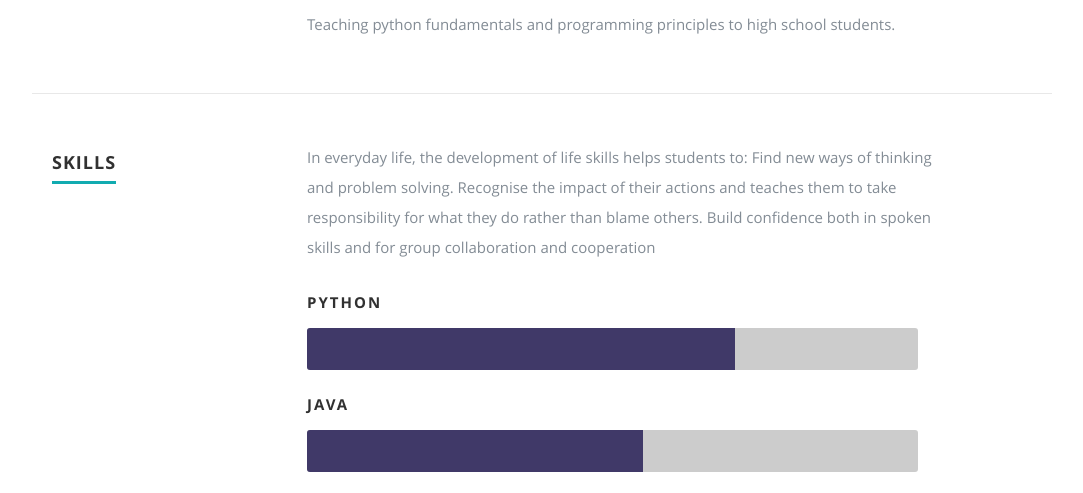
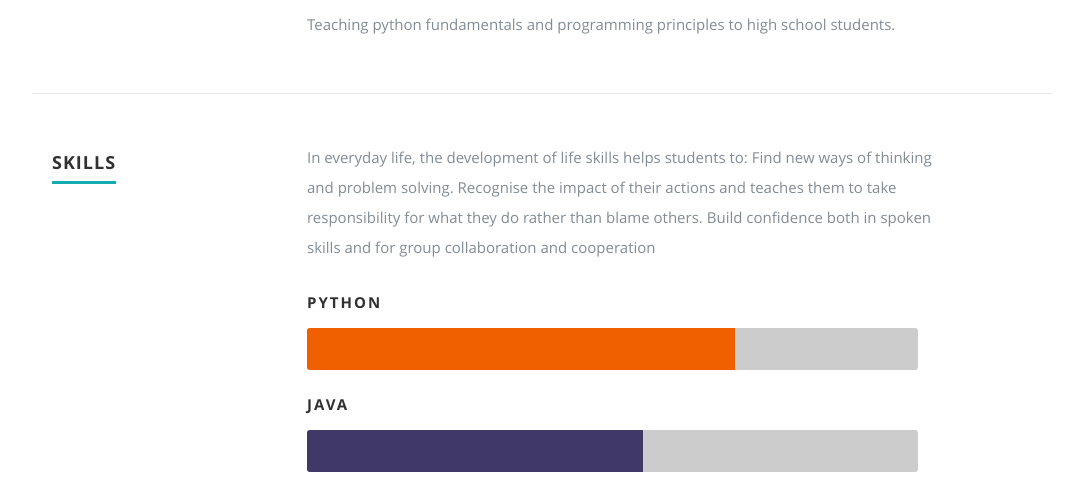
Before and after one commit to ygua699/info-ygua699.github.io, a plain HTML site: page index.html in a window 1280 px wide. In both pictures the pointer is over the element 618 px from the left and 3040 px from the top of the page. Shown: the part 2691-3184 px from the top of the page, without its empty margins (98-1181 px from the left). Drawn offline with nearby package versions, Linux system fonts and the light colour scheme.

Commit message:
update CV

```diff
--- a/css/layout.css
+++ b/css/layout.css
@@ -296,6 +296,7 @@ ul#nav li.current a { color: #F06000; }
   	margin-top: 36px;
    list-style: none;
 }
+
 .bars li {
    position: relative;
   	margin-bottom: 60px;
@@ -312,6 +313,10 @@ ul#nav li.current a { color: #F06000; }
    position: relative;
 	top: -36px;
 }
+
+.bars li span:hover {
+   background: #F06000;
+}
 .bar-expand {
    position: absolute;
    left: 0;
@@ -324,6 +329,7 @@ ul#nav li.current a { color: #F06000; }
   	height: 42px;
    line-height: 42px;
    border-radius: 3px 0 0 3px;
+   transition: 0.3s;
 }
 
 .photoshop {
```
Also changed, not shown: 1 other file.
